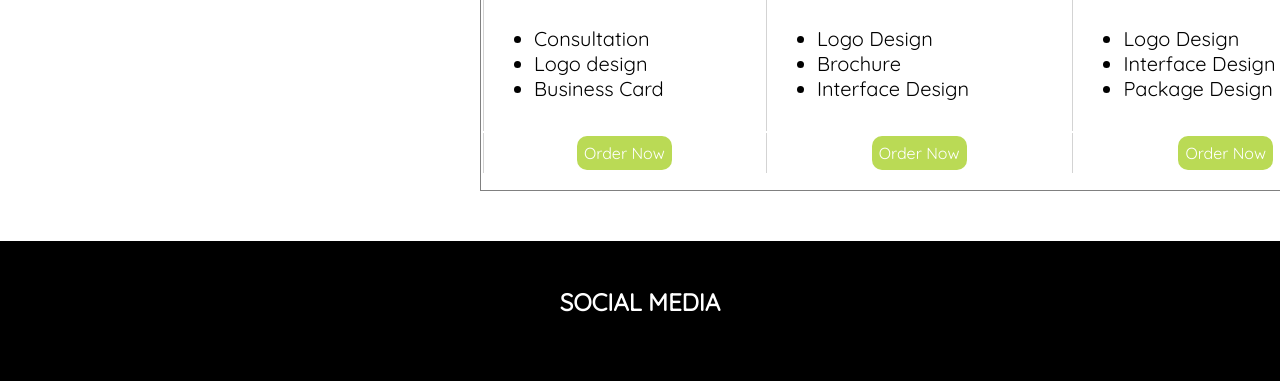
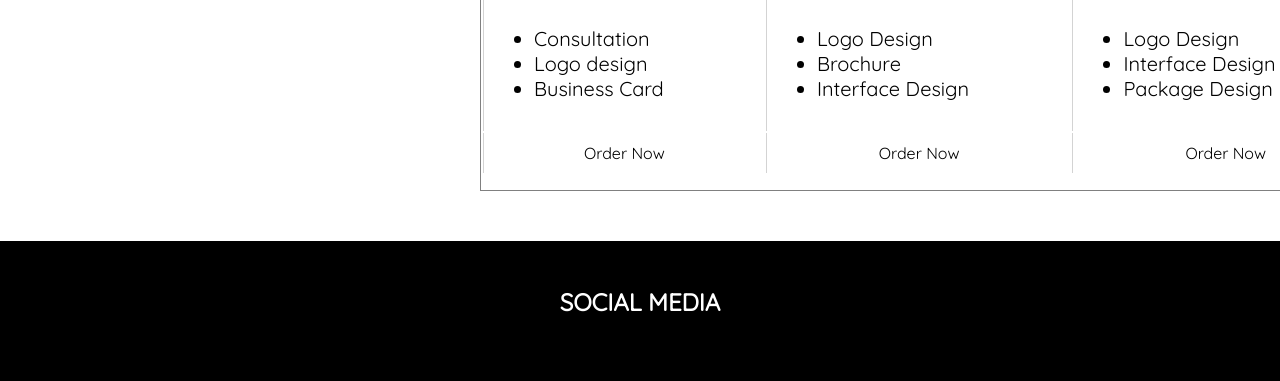
Before and after one commit to NoemelyA/NoemelyA.github.io, a plain HTML site: page pricing.html in a window 1280 px wide. Shown: the part 593-974 px from the top of the page. Drawn offline with Linux system fonts and the light colour scheme.

Commit message:
Update pricing.html

```diff
--- a/pricing.html
+++ b/pricing.html
@@ -89,8 +89,8 @@ td{
 }
 table a{
   text-decoration: none;
-  background-color: #bada55;
-  color: white;
+  background-image: -webkit-linear-gradient (left, peachPuff, right, papayaWhip);
+  color: black;
   padding: 7px;
   border-radius:10px;
   text-align:center;
```
